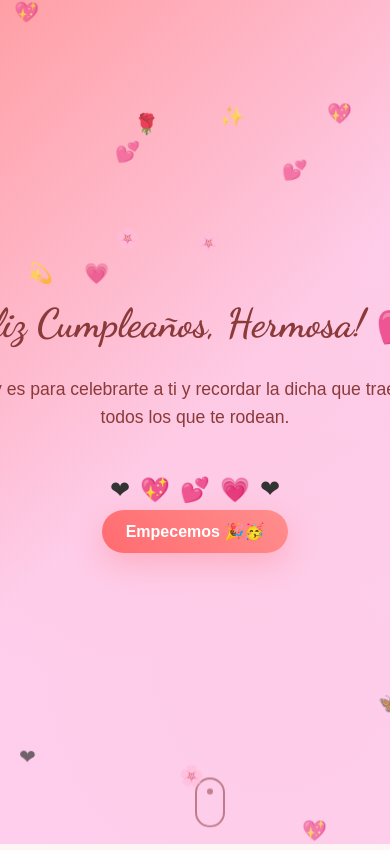
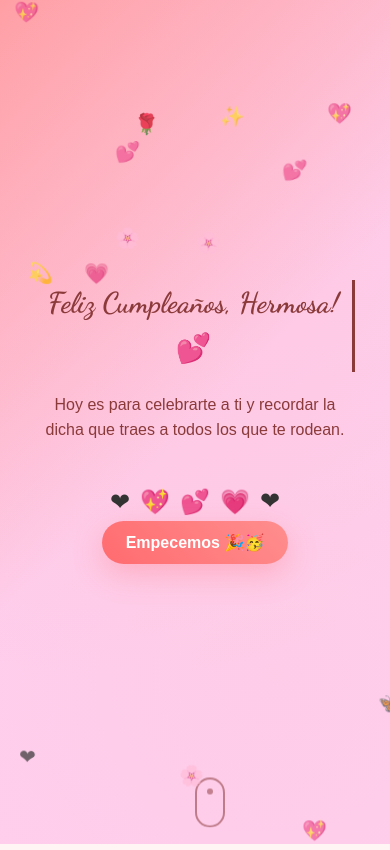
Before and after one commit to sacoca98/Birthday, a plain HTML site: page index.html in a window 390 px wide. Shown: the top 850 px of the page. Drawn offline with Linux system fonts and the light colour scheme.

Commit message:
Update styles.css

```diff
--- a/styles.css
+++ b/styles.css
@@ -530,6 +530,22 @@ body {
 
 /* Responsive Design */
 @media (max-width: 768px) {
+
+    .hero {
+    padding: 80px 20px;
+    text-align: center;
+  }
+
+  .hero .typewriter {
+    font-size: 1.8rem;
+    white-space: normal; /* permite saltos de línea */
+  }
+
+  .hero .subtitle {
+    font-size: 1rem;
+    padding: 0 10px;
+  }
+
     .typerwriter {
         white-space: normal;
         border-right: none;
```
